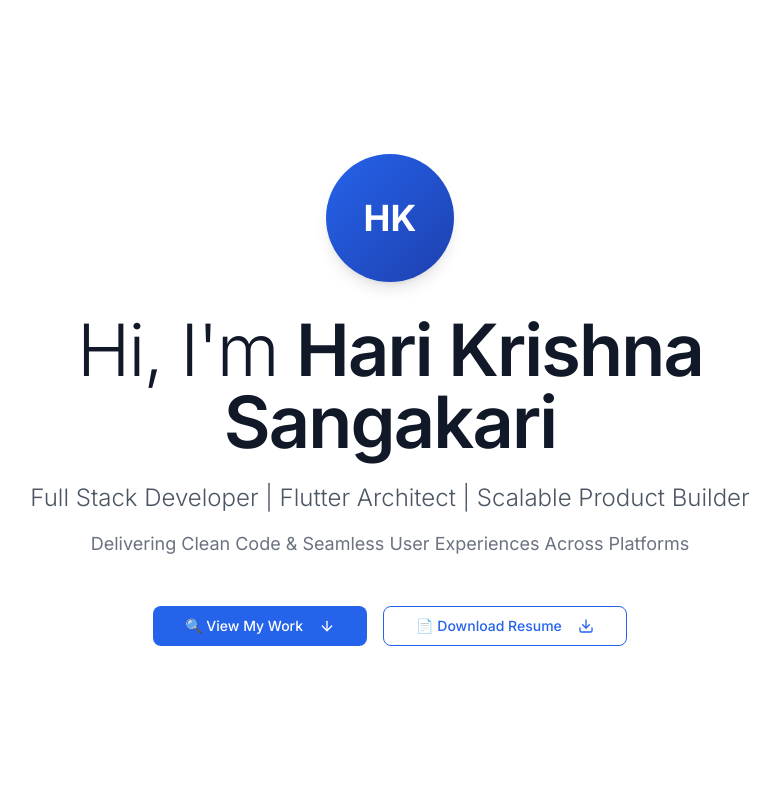
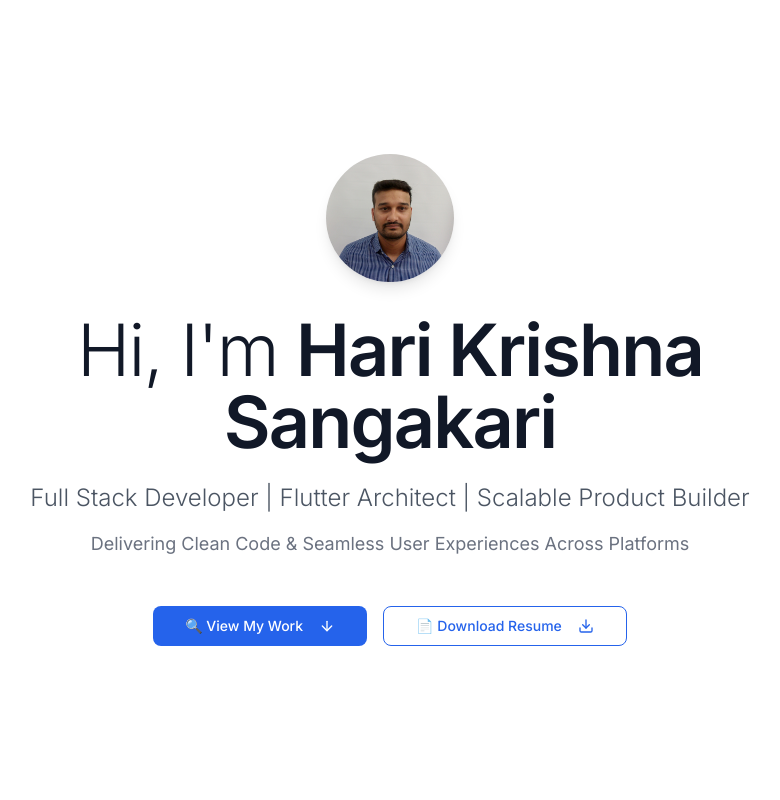
Before and after one commit to Hari36020/Hari-Portfolio, a React (Vite) app: page / in a window 1280 px wide. Shown: the top 800 px of the page, without its empty margins (250-1030 px from the left). Built offline with nearby package versions, Linux system fonts and the light colour scheme.

Commit message:
Replace HK avatar with profile picture
Replaced the placeholder "HK" avatar in the hero section with a profile picture avatar.

```diff
--- a/src/pages/Index.tsx
+++ b/src/pages/Index.tsx
@@ -1,10 +1,10 @@
-
 import { useState } from 'react';
 import { Button } from "@/components/ui/button";
 import { Card, CardContent } from "@/components/ui/card";
 import { Badge } from "@/components/ui/badge";
 import { Input } from "@/components/ui/input";
 import { Textarea } from "@/components/ui/textarea";
+import { Avatar, AvatarImage, AvatarFallback } from "@/components/ui/avatar";
 import { ArrowDown, ArrowRight, Download, Github, Linkedin } from "lucide-react";
 import { toast } from "sonner";
 
@@ -99,9 +99,16 @@ const Index = () => {
       {/* Hero Section */}
       <section className="min-h-screen flex items-center justify-center px-6 py-20">
         <div className="text-center max-w-4xl mx-auto animate-fade-in">
-          <div className="w-32 h-32 mx-auto mb-8 bg-gradient-to-br from-blue-600 to-blue-800 rounded-full flex items-center justify-center text-white text-4xl font-bold shadow-lg">
-            HK
-          </div>
+          <Avatar className="w-32 h-32 mx-auto mb-8 shadow-lg">
+            <AvatarImage
+              src="/lovable-uploads/03fd61d4-2f16-433f-be70-e260eff9f502.png"
+              alt="Hari Krishna Sangakari"
+              className="object-cover"
+            />
+            <AvatarFallback className="bg-gradient-to-br from-blue-600 to-blue-800 text-white text-4xl font-bold">
+              HK
+            </AvatarFallback>
+          </Avatar>
           <h1 className="text-5xl md:text-7xl font-light mb-6 tracking-tight">
             Hi, I'm <span className="font-semibold">Hari Krishna Sangakari</span>
           </h1>
```
Also changed, not shown: public/lovable-uploads/03fd61d4-2f16-433f-be70-e260eff9f502.png (added).
